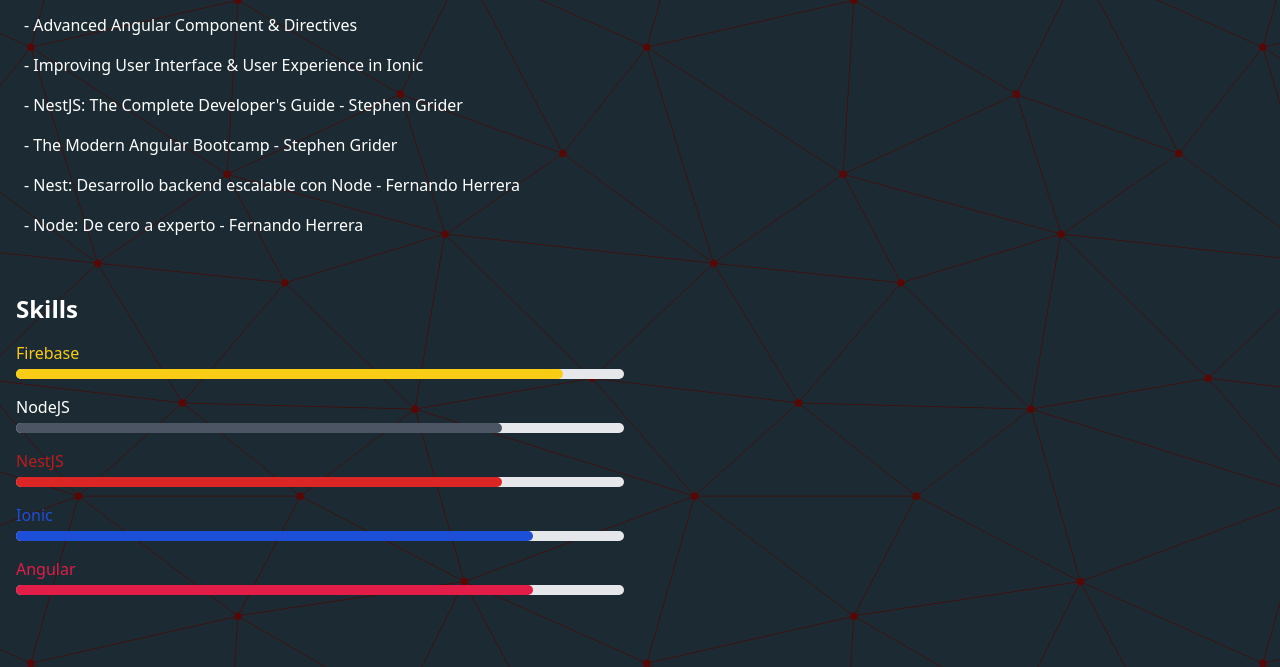
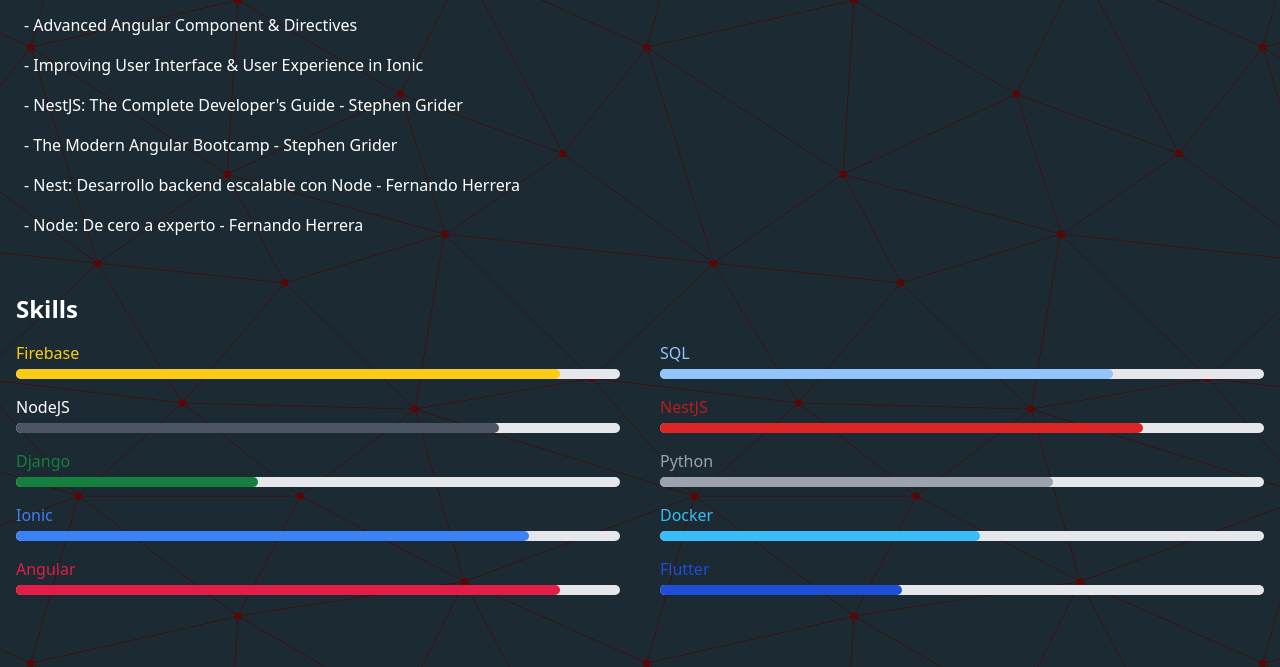
Before and after one commit to zezei/zezei.github.io, a website: page index.html in a window 1280 px wide. Shown: the part 2878-3545 px from the top of the page. Drawn offline with Linux system fonts and the light colour scheme.

Commit message:
adding new skills

```diff
--- a/index.html
+++ b/index.html
@@ -50,7 +50,7 @@
                     <li class="mb-10 animate-fade-left">
 
                         <div
-                            class="absolute w-3 h-3 bg-gray-200 rounded-full mt-0 -left-1.5 border border-white dark:border-gray-900 dark:bg-gray-700">
+                            class="absolute w-3 h-3 bg-gray-200 rounded-full mt-0 -left-1.5 border border-white dark:border-gray-900 dark:bg-gray-200">
                         </div>
                         <time
                             class="mb-1 text-sm font-normal leading-none text-gray-400 dark:text-white ml-4">Present</time>
@@ -124,7 +124,7 @@
                     </li>
                     <li class="mb-10 reveal fade-left">
                         <div
-                            class="absolute w-3 h-3 bg-gray-200 rounded-full mt-1.5 -left-1.5 border border-white dark:border-gray-900 dark:bg-gray-700">
+                            class="absolute w-3 h-3 bg-gray-200 rounded-full mt-1.5 -left-1.5 border border-white dark:border-gray-900 dark:bg-gray-200">
                         </div>
                         <time
                             class="mb-1 text-sm font-normal leading-none text-gray-400 dark:text-white ml-4">2022</time>
@@ -187,7 +187,7 @@
                     </li>
                     <li class="mb-10 reveal">
                         <div
-                            class="absolute w-3 h-3 bg-gray-200 rounded-full mt-1.5 -left-1.5 border border-white dark:border-gray-900 dark:bg-gray-700">
+                            class="absolute w-3 h-3 bg-gray-200 rounded-full mt-1.5 -left-1.5 border border-white dark:border-gray-900 dark:bg-gray-200">
                         </div>
                         <time class="mb-1 text-sm font-normal leading-none text-gray-400 dark:text-white ml-4">2022 -
                             2023</time>
@@ -388,30 +388,63 @@
                 </ul>
             </section>
 
-            <section class="mb-10 text-white p-4 reveal fade-left md:w-6/12">
+            <section class="mb-10 text-white p-4 reveal fade-left">
                 <h2 class="text-2xl font-bold mb-4">Skills</h2>
+
+                <div class="grid grid-cols-2 gap-10">
+
+                    <div>
 
 
                         <div class="mb-1 text-yellow-400 font-medium dark:text-white">Firebase</div>
-                <div class="w-full bg-gray-200 rounded-full h-2.5 mb-4 dark:bg-gray-700">
+                        <div class="w-full bg-gray-200 rounded-full h-2.5 mb-4 dark:bg-gray-200">
                             <div class="bg-yellow-400 h-2.5 rounded-full dark:bg-yellow-400" style="width: 90%"></div>
                         </div>
                         <div class="mb-1 text-base font-medium dark:text-white">NodeJS</div>
-                <div class="w-full bg-gray-200 rounded-full h-2.5 mb-4 dark:bg-gray-700">
+                        <div class="w-full bg-gray-200 rounded-full h-2.5 mb-4 dark:bg-gray-200">
                             <div class="bg-gray-600 h-2.5 rounded-full dark:bg-gray-300" style="width: 80%"></div>
                         </div>
+                        <div class="mb-1 text-base font-medium text-green-700 dark:text-grenn-400">Django</div>
+                        <div class="w-full bg-gray-200 rounded-full h-2.5 mb-4 dark:bg-gray-200">
+                            <div class="bg-green-700 h-2.5 rounded-full dark:bg-green-700" style="width: 40%"></div>
+                        </div>
+
+                        <div class="mb-1 text-base font-medium text-blue-500 dark:text-rose-500">Ionic</div>
+                        <div class="w-full bg-gray-200 rounded-full h-2.5 mb-4 dark:bg-gray-200">
+                            <div class="bg-blue-500 h-2.5 rounded-full dark:bg-blue-500" style="width: 85%"></div>
+                        </div>
+                        <div class="mb-1 text-base font-medium text-rose-600 dark:text-rose-500">Angular</div>
+                        <div class="w-full bg-gray-200 rounded-full h-2.5 mb-4 dark:bg-gray-200">
+                            <div class="bg-rose-600 h-2.5 rounded-full dark:bg-rose-600" style="width: 90%"></div>
+                        </div>
+                    </div>
+                    <div>
+
+                        <div class="mb-1 text-blue-300 font-medium dark:text-white">SQL</div>
+                        <div class="w-full bg-gray-200 rounded-full h-2.5 mb-4 dark:bg-gray-200">
+                            <div class="bg-blue-300 h-2.5 rounded-full dark:bg-blue-300" style="width: 75%"></div>
+                        </div>
                         <div class="mb-1 text-base font-medium text-red-700 dark:text-red-500">NestJS</div>
-                <div class="w-full bg-gray-200 rounded-full h-2.5 mb-4 dark:bg-gray-700">
+                        <div class="w-full bg-gray-200 rounded-full h-2.5 mb-4 dark:bg-gray-200">
                             <div class="bg-red-600 h-2.5 rounded-full dark:bg-red-500" style="width: 80%"></div>
                         </div>
-                <div class="mb-1 text-base font-medium text-blue-700 dark:text-rose-500">Ionic</div>
-                <div class="w-full bg-gray-200 rounded-full h-2.5 mb-4 dark:bg-gray-700">
-                    <div class="bg-blue-700 h-2.5 rounded-full dark:bg-blue-700" style="width: 85%"></div>
+                        <div class="mb-1 text-gray-400 font-medium dark:text-white">Python</div>
+                        <div class="w-full bg-gray-200 rounded-full h-2.5 mb-4 dark:bg-gray-200">
+                            <div class="bg-gray-400 h-2.5 rounded-full dark:bg-gray-300" style="width: 65%"></div>
                         </div>
-                <div class="mb-1 text-base font-medium text-rose-600 dark:text-rose-500">Angular</div>
-                <div class="w-full bg-gray-200 rounded-full h-2.5 mb-4 dark:bg-gray-700">
-                    <div class="bg-rose-600 h-2.5 rounded-full dark:bg-rose-600" style="width: 85%"></div>
+                        <div class="mb-1 text-base font-medium text-sky-400 dark:text-sky-400">Docker</div>
+                        <div class="w-full bg-gray-200 rounded-full h-2.5 mb-4 dark:bg-gray-200">
+                            <div class="bg-sky-400 h-2.5 rounded-full dark:bg-sky-400" style="width: 53%"></div>
                         </div>
+                        <div class="mb-1 text-base font-medium text-blue-700 dark:text-rose-500">Flutter</div>
+                        <div class="w-full bg-gray-200 rounded-full h-2.5 mb-4 dark:bg-gray-200">
+                            <div class="bg-blue-700 h-2.5 rounded-full dark:bg-blue-700" style="width: 40%"></div>
+                        </div>
+
+                    </div>
+                </div>
+
+
             </section>
         </main>
     </div>
```
Also changed, not shown: dist/styles.css. Lines whose indentation alone changed are shown as unchanged.
